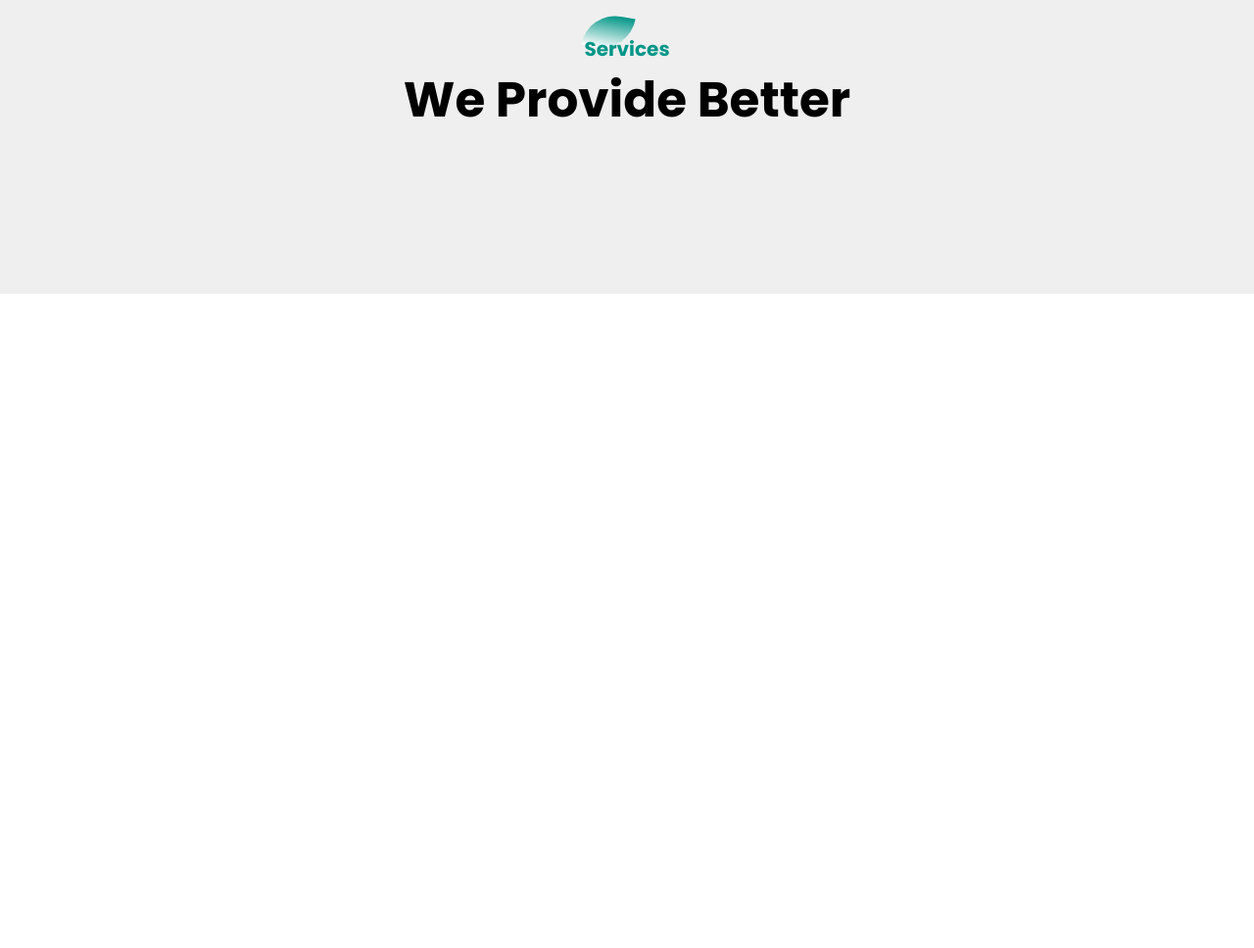
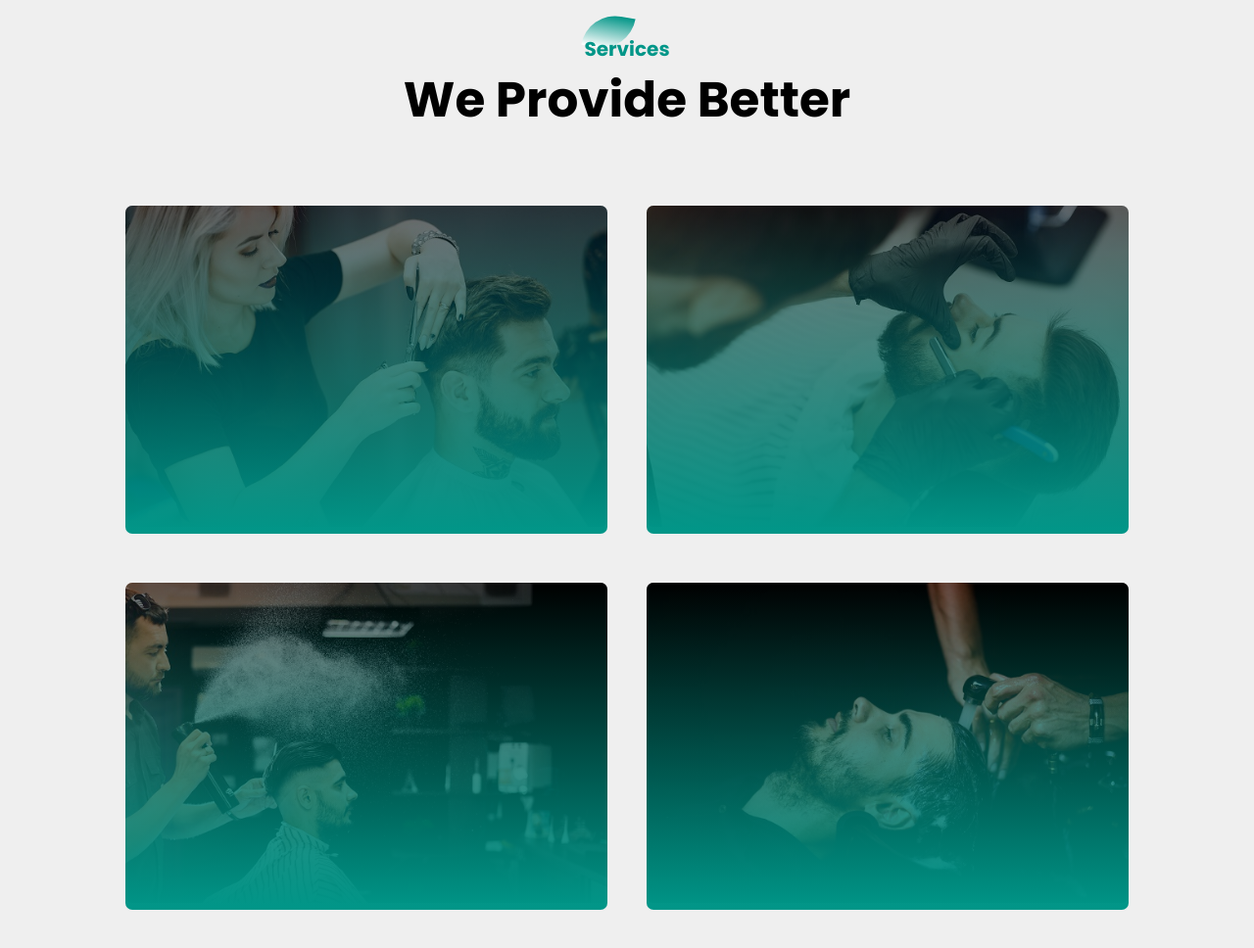
Before and after one commit to dev-sahab/barber-shop-design, a plain HTML site: page index.html in a window 1280 px wide. Shown: the part 1638-2606 px from the top of the page at 98% size. Before the commit the page ends 1938 px from the top, so only its background shows below. Drawn offline with Linux system fonts and the light colour scheme.

Commit message:
barber shop web design

```diff
--- a/index.html
+++ b/index.html
@@ -94,7 +94,20 @@
         </div>
         <div class="sercive-box">
             <div class="single-service">
-
+                <img src="assets/img/pic-1.jpg" alt="">
+                <div class="overlay"></div>
+            </div>
+            <div class="single-service">
+                <img src="assets/img/pic-2.jpg" alt="">
+                <div class="overlay"></div>
+            </div>
+            <div class="single-service">
+                <img src="assets/img/pic-3.jpg" alt="">
+                <div class="overlay"></div>
+            </div>
+            <div class="single-service">
+                <img src="assets/img/pic-4.jpg" alt="">
+                <div class="overlay"></div>
             </div>
         </div>
     </section>
--- a/style.css
+++ b/style.css
@@ -195,6 +195,8 @@ img{
     flex-wrap: wrap;
     justify-content: space-between;
     margin: auto;
+    /* row-gap: 20px; */
+    gap: 30px;
 }
 .single-service{
     flex-basis: 48%;
@@ -202,8 +204,21 @@ img{
     border-radius: 7px;
     margin-bottom: 20px;
     color: #fff;
+    position: relative;
 }
-
+.single-service img{
+    width: 100%;
+    border-radius: 7px;
+}
+.overlay{
+    width: 100%;
+    height: 100%;
+    position: absolute;
+    top: 0;
+    border-radius: 7px;
+    cursor: pointer;
+    background: linear-gradient(rgba(0,0,0,.5), var(--primary));
+}
 
 
 /* Media Query */
```
